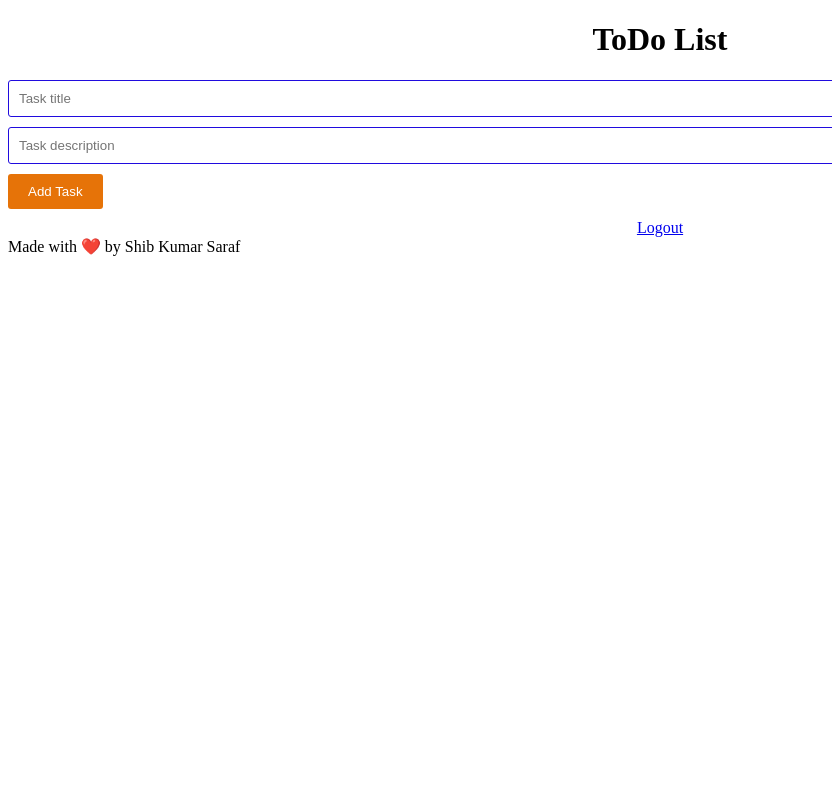
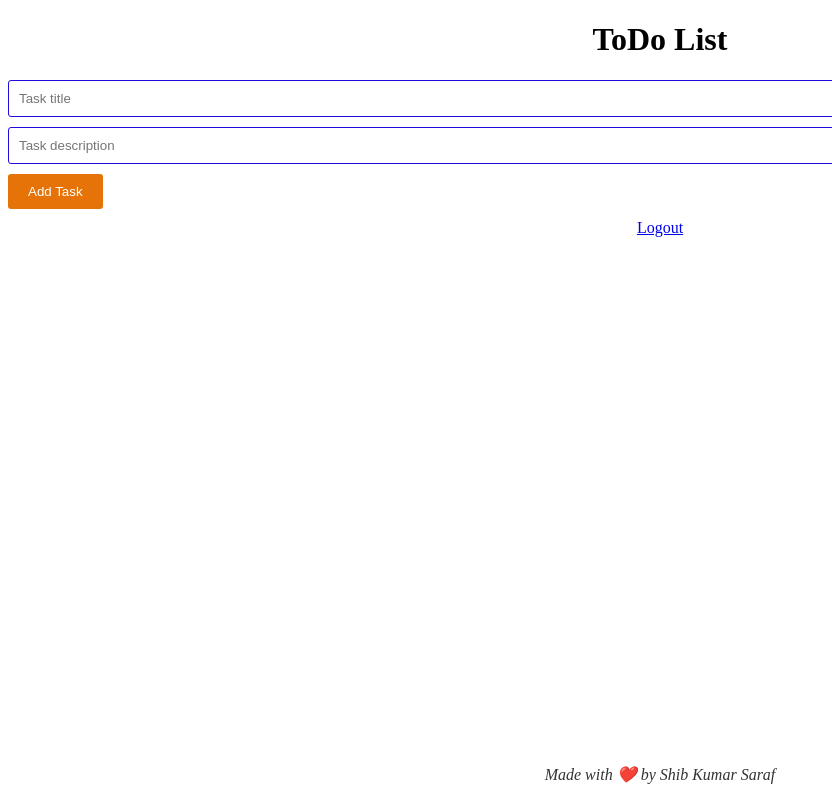
Before and after one commit to shib1111111/ToDo-List, a Flask app: page /tasks.html in a window 1320 px wide; the page is wider, and only the part inside the window is pictured. Shown: that part, without its empty margins (0-832 px from the left). Run offline with Flask 3, Linux system fonts and the light colour scheme; the visitor is signed in with stand-in values (Sample User, id 1); data that the repository does not hold is empty.

Commit message:
Update style.css

```diff
--- a/static/style.css
+++ b/static/style.css
@@ -139,6 +139,27 @@
   background-color: green;
 }
 
+/* Styles for the signature */
+.signature-container {
+position: absolute;
+bottom: 0;
+left: 0;
+width: 100%;
+padding: 1rem 0;
+}
+
+.signature {
+font-size: 1rem;
+font-style: italic;
+text-align: center;
+color: #333;
+transition: color 0.5s ease-in-out;
+}
+
+.signature:hover {
+color: #007bff;
+}
+
 .flash-message.error {
   background-color: red;
 }
```
